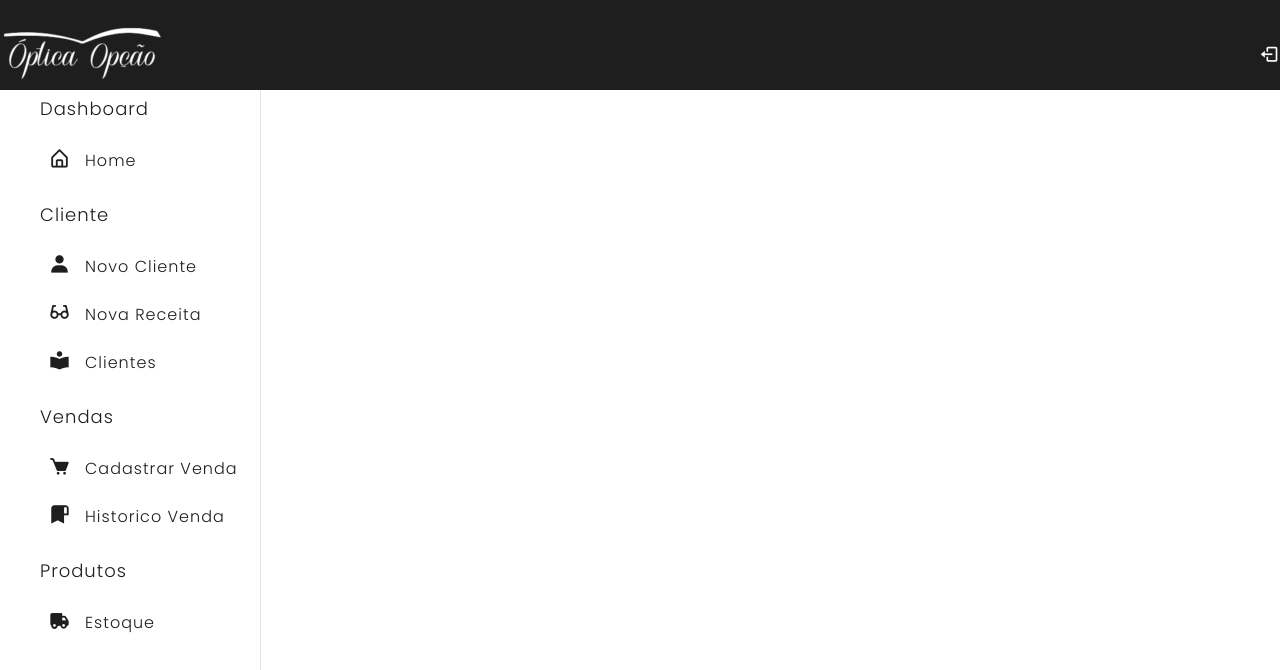
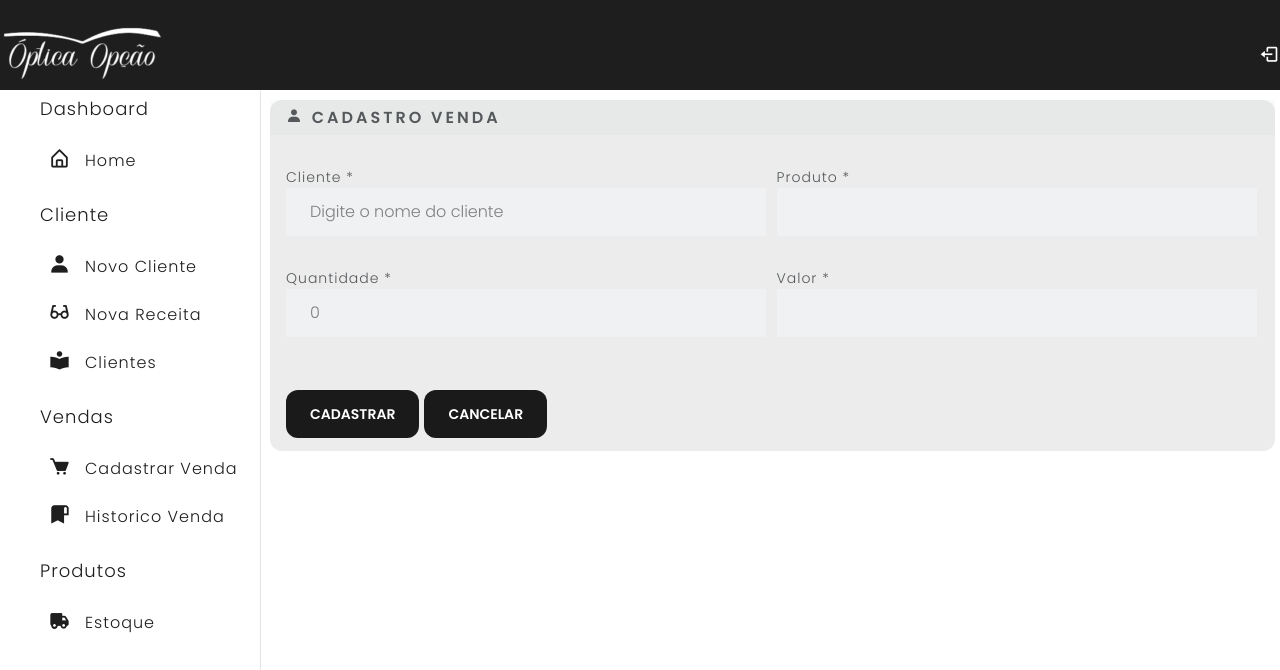
Before and after one commit to mdsreq-fga-unb/2023.1-SOSOptica, a React (Create React App) app in the folder sos-optica-app/: page /#/cadastrar-venda in a window 1280 px wide. Shown: the top 670 px of the page. Built offline with nearby package versions, Linux system fonts and the light colour scheme.

Commit message:
Criando tela e conexao com endpoint de cadastro de venda

```diff
--- a/sos-optica-app/src/components/dashboard/Dashboard.js
+++ b/sos-optica-app/src/components/dashboard/Dashboard.js
@@ -3,7 +3,6 @@ import 'boxicons/css/boxicons.min.css';
 import './style.css'
 import './images/logo.png'
 import Item from "./Item";
-
 
 class Dashboard extends React.Component{
     render() {
@@ -24,7 +23,7 @@ class Dashboard extends React.Component{
 
                     <ul className="menu_items">
                         <div className="menu_title menu_vendas"></div>
-                        <Item href="#" label = "Cadastrar Venda" icon="bx bxs-cart"></Item>
+                        <Item href="#/cadastrar-venda" label = "Cadastrar Venda" icon="bx bxs-cart"></Item>
                         <Item href="#" label="Historico Venda" icon="bx bxs-bookmark-alt"></Item>
                     </ul>
 
--- a/sos-optica-app/src/main/Rotas.js
+++ b/sos-optica-app/src/main/Rotas.js
@@ -1,9 +1,10 @@
 import React from "react";
 import {Route,Switch,HashRouter} from 'react-router-dom'
-import CadastroCliente from "../view/CadastroCliente";
+import CadastroCliente from "../view/cadastro/CadastroCliente";
 import EditarCliente from "../view/EditarCliente";
 import ListarCliente from "../view/Consultar/ListarCliente";
 import ListarProduto from "../view/Consultar/ListarProduto";
+import CadastroVenda from "../view/cadastro/CadastroVenda";
 
 function Rotas(){
     return(
@@ -13,6 +14,7 @@ function Rotas(){
                 <Route path="/editar-cliente/:id" component={EditarCliente}></Route>
                 <Route path="/listar-clientes" component={ListarCliente}></Route>
                 <Route path="/listar-produtos" component={ListarProduto}></Route>
+                <Route path="/cadastrar-venda" component={CadastroVenda}></Route>
             </Switch>
         </HashRouter>
     )
--- /dev/null
+++ b/sos-optica-app/src/service/VendaService.js
@@ -0,0 +1,16 @@
+import React from "react";
+import Apiservice from "../app/apiservice";
+
+class VendaService extends Apiservice{
+
+    constructor() {
+        super("/api/vendas");
+
+    }
+
+    async salvarVendas(dadosVenda){
+        return await this.post('/cadastrar',dadosVenda);
+    }
+}
+
+export default VendaService;
--- a/sos-optica-app/src/view/CadastroCliente.js
+++ b/sos-optica-app/src/view/cadastro/CadastroCliente.js
@@ -1,11 +1,10 @@
 import React from "react";
-import Card from "../components/Card";
-import FormGroup from "../components/form-group";
-import ClienteService from "../service/ClienteService";
+import Card from "../../components/Card";
+import FormGroup from "../../components/form-group";
+import ClienteService from "../../service/ClienteService";
 import {withRouter} from "react-router-dom";
-import {mensagemErro,mensagemSucesso} from "../components/toastr";
+import {mensagemErro,mensagemSucesso} from "../../components/toastr";
 import InputMask from 'react-input-mask'
-import Dashboard from "../components/dashboard/Dashboard";
 class CadastroCliente extends React.Component{
 
     state = {
@@ -79,7 +78,7 @@ class CadastroCliente extends React.Component{
     render() {
         return (
             <>
-                <Dashboard></Dashboard>
+
                 <Card title="Cadastro Cliente"  icon="bx bxs-user">
 
                     <div className="form-control-sm row g-2"  >
--- /dev/null
+++ b/sos-optica-app/src/view/cadastro/CadastroVenda.js
@@ -0,0 +1,149 @@
+import React from "react";
+import Card from "../../components/Card";
+import FormGroup from "../../components/form-group";
+import {withRouter} from "react-router-dom";
+import VendaService from "../../service/VendaService";
+import {mensagemErro, mensagemSucesso} from "../../components/toastr";
+
+class CadastroVenda extends React.Component{
+    state = {
+        nomeCliente : "",
+        nomeProduto : "",
+        quantidadeProduto : "",
+        valor : "",
+    }
+    constructor() {
+        super();
+        this.vendaService = new VendaService();
+    }
+
+    validar(){
+        const msgs = []
+
+        if(!this.state.nomeCliente){
+            msgs.push('O campo cliente é obrigatorio')
+        }
+
+        if (!this.state.nomeProduto){
+            msgs.push('O campo produto é obrigatorio')
+        }
+
+        if (!this.state.quantidadeProduto){
+            msgs.push('O campo quantidade é obrigatorio')
+        }
+
+        if (!this.state.valor){
+            msgs.push('O campo valor é obrigatorio')
+        }
+
+
+
+        return msgs;
+
+    }
+
+    cadastrarVenda = () =>{
+
+        const msgs = this.validar();
+        if (msgs && msgs.length > 0 ){
+            msgs.forEach((msg,index) =>{
+                mensagemErro(msg)
+            });
+            return false
+        }
+
+        const dadosVenda = {
+            nomeCliente : this.state.nomeCliente,
+            nomeProduto : this.state.nomeProduto,
+            quantidadeProduto : this.state.quantidadeProduto,
+            valor : this.state.valor,
+        }
+
+
+        this.vendaService.salvarVendas(dadosVenda).then(response => {
+            mensagemSucesso("Cadastro realizado com sucesso")
+            this.cancelar()
+        }).catch(error => {
+            mensagemErro(error.response.data)
+        })
+
+    }
+
+    cancelar = () =>{
+        this.props.history.push('/listar-vendas')
+    }
+    render() {
+        return(
+
+                <>
+
+                    <Card title="Cadastro Venda"  icon="bx bxs-user">
+
+                        <div className="form-control-sm row g-2"  >
+                            <div class="col-md-6">
+                                <FormGroup label="Cliente * " htmlFor="inputDefault" >
+                                    <input type="text"
+                                           name="nomeCliente"
+                                           className="form-control"
+                                           placeholder="Digite o nome do cliente"
+                                           id="inputNome"
+                                           onChange={e => this.setState({nomeCliente: e.target.value})}
+                                    />
+
+                                </FormGroup>
+                            </div>
+
+                            <div className="col-md-6">
+                                <FormGroup label="Produto * " htmlFor="inputDefault">
+                                    <input type="produto"
+                                           className="form-control"
+                                           id="inputNomeProduto"
+                                           name="nomeProduto"
+                                           onChange={e => this.setState({nomeProduto: e.target.value})}/>
+                                </FormGroup>
+                            </div>
+
+
+                            <div className="col-md-6">
+                                <FormGroup label="Quantidade * " htmlFor="inputDefault">
+                                    <input type="number"
+                                           name="quantidade"
+                                           className="form-control"
+                                           placeholder="0"
+                                           id="inputQuantidade"
+                                           onChange={e => this.setState({quantidadeProduto: e.target.value})}
+                                    />
+
+                                </FormGroup>
+                            </div>
+
+
+
+
+                            <div className="col-md-6">
+                                <FormGroup label="Valor * " htmlFor="inputDefault">
+                                    <input type="number"
+                                           className="form-control"
+                                           id="inputNomeProduto"
+                                           name="nomeProduto"
+                                           onChange={e => this.setState({valor: e.target.value})}/>
+                                </FormGroup>
+                            </div>
+
+
+
+                            <br/>
+                            <div class="col-md-6 mt-5">
+                                <button onClick={this.cadastrarVenda} type="button" className="btn btn-primary" style={{borderRadius:"12px"}} >Cadastrar</button>
+                                <button onClick={this.cancelar} type="button" className="btn btn-primary" style={{borderRadius:"12px", margin:"5px"}} >Cancelar</button>
+                            </div>
+                        </div>
+                    </Card>
+
+                </>
+
+        );
+    }
+}
+
+export  default withRouter(CadastroVenda);
```
